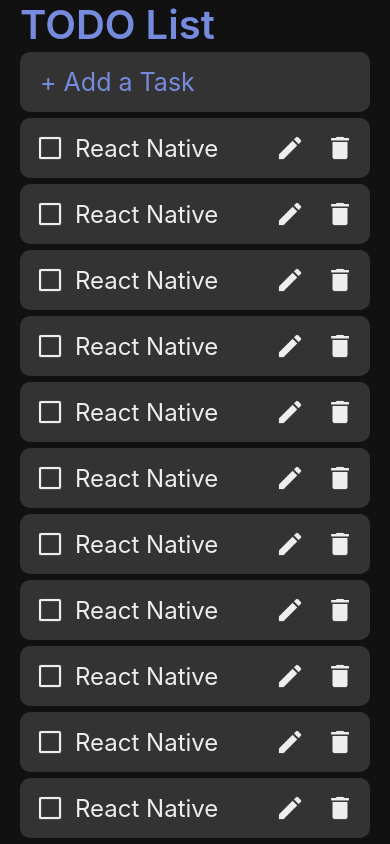
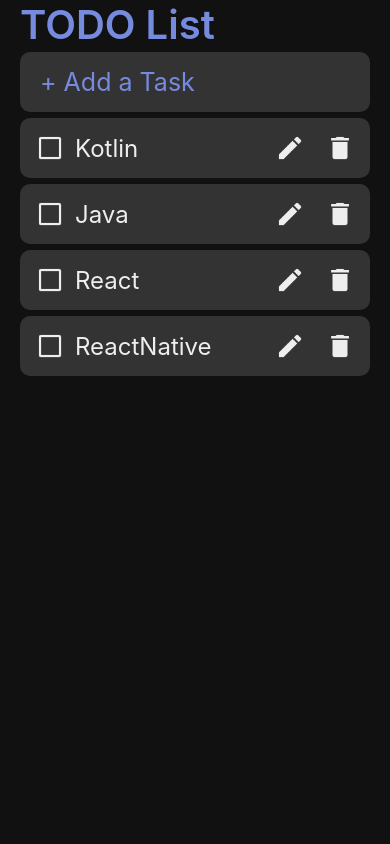
Before and after one commit to ppErika/ReactNative-Todo, a React Native app: screen / in a window 390 px wide. Built offline with nearby package versions, Linux system fonts and the light colour scheme.

Commit message:
리스트 추가하는 기능 (legth 검사까지)

```diff
--- a/src/App.js
+++ b/src/App.js
@@ -28,11 +28,26 @@
 
 export default function App() {
   const width = Dimensions.get('window').width;
+
+  const tempData = {
+    1: {id: '1', text: 'ReactNative', completed: false},
+    2: {id: '2', text: 'React', completed: false},
+    3: {id: '3', text: 'Java', completed: false},
+    4: {id: '4', text: 'Kotlin', completed: true},
+  };
+  const [tasks, setTasks] = useState(tempData);
   const [newTask, setNewTask] = useState('');
 
   const addTask = () => {
-    alert(newTask);
+    if (newTask.length < 1) {
+      return;
+    }
+    const ID = Date.now().toString();
+    const newTaskObject = {
+      [ID]: {id: ID, text: newTask, completed: false},
+    };
     setNewTask('');
+    setTasks({...tasks, ...newTaskObject});
   };
   return (
     <ThemeProvider theme={theme}>
@@ -49,22 +64,11 @@
           onSubmitEditing={addTask}
         />
         <List width={width}>
-          <Task text="React Native" />
-          <Task text="React Native" />
-          <Task text="React Native" />
-          <Task text="React Native" />
-          <Task text="React Native" />
-          <Task text="React Native" />
-          <Task text="React Native" />
-          <Task text="React Native" />
-          <Task text="React Native" />
-          <Task text="React Native" />
-          <Task text="React Native" />
-          <Task text="React Native" />
-          <Task text="React Native" />
-          <Task text="React Native" />
-          <Task text="React Native" />
-          <Task text="React Native" />
+          {Object.values(tasks)
+            .reverse()
+            .map((item) => (
+              <Task key={item.id} text={item.text} />
+            ))}
         </List>
       </Container>
     </ThemeProvider>
```
